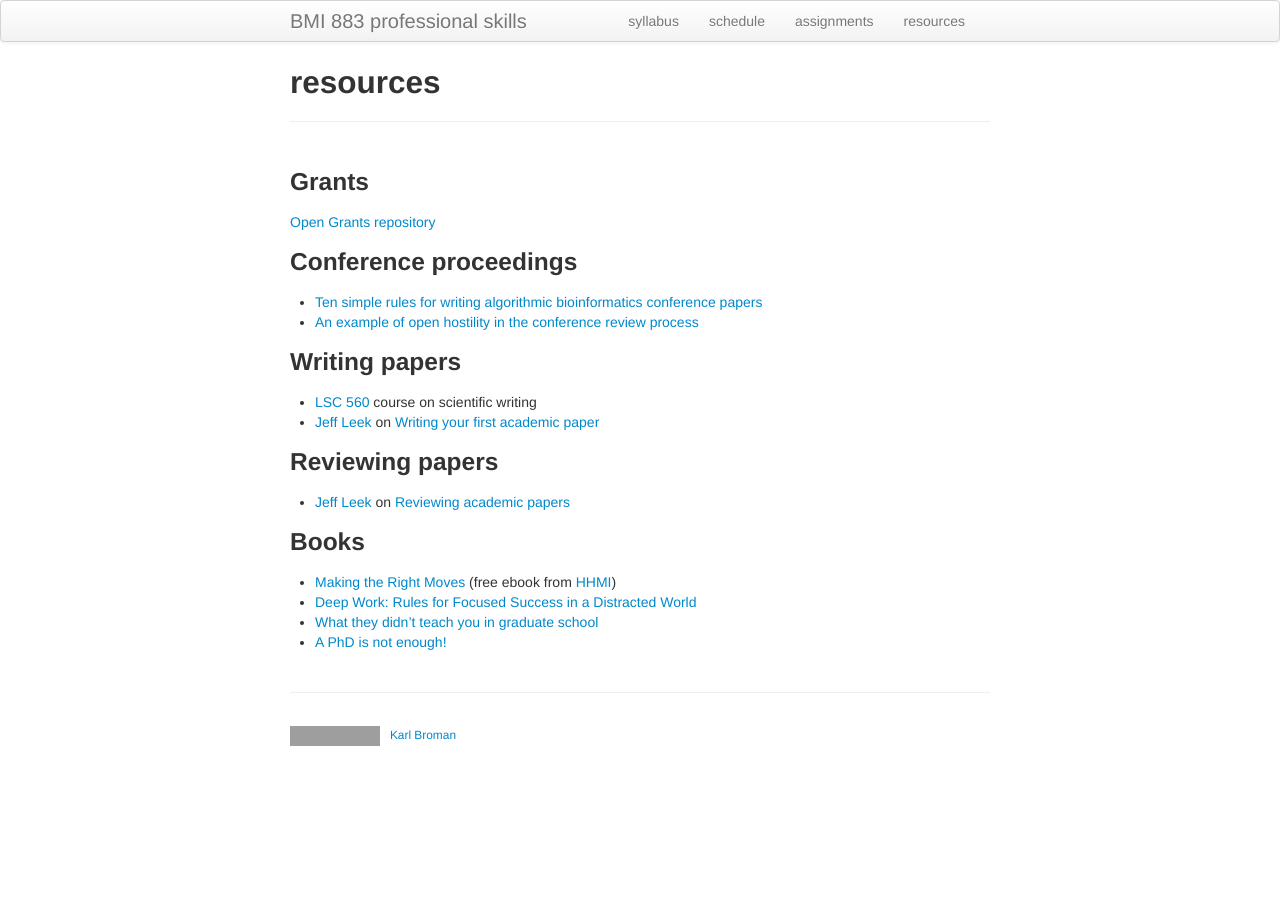
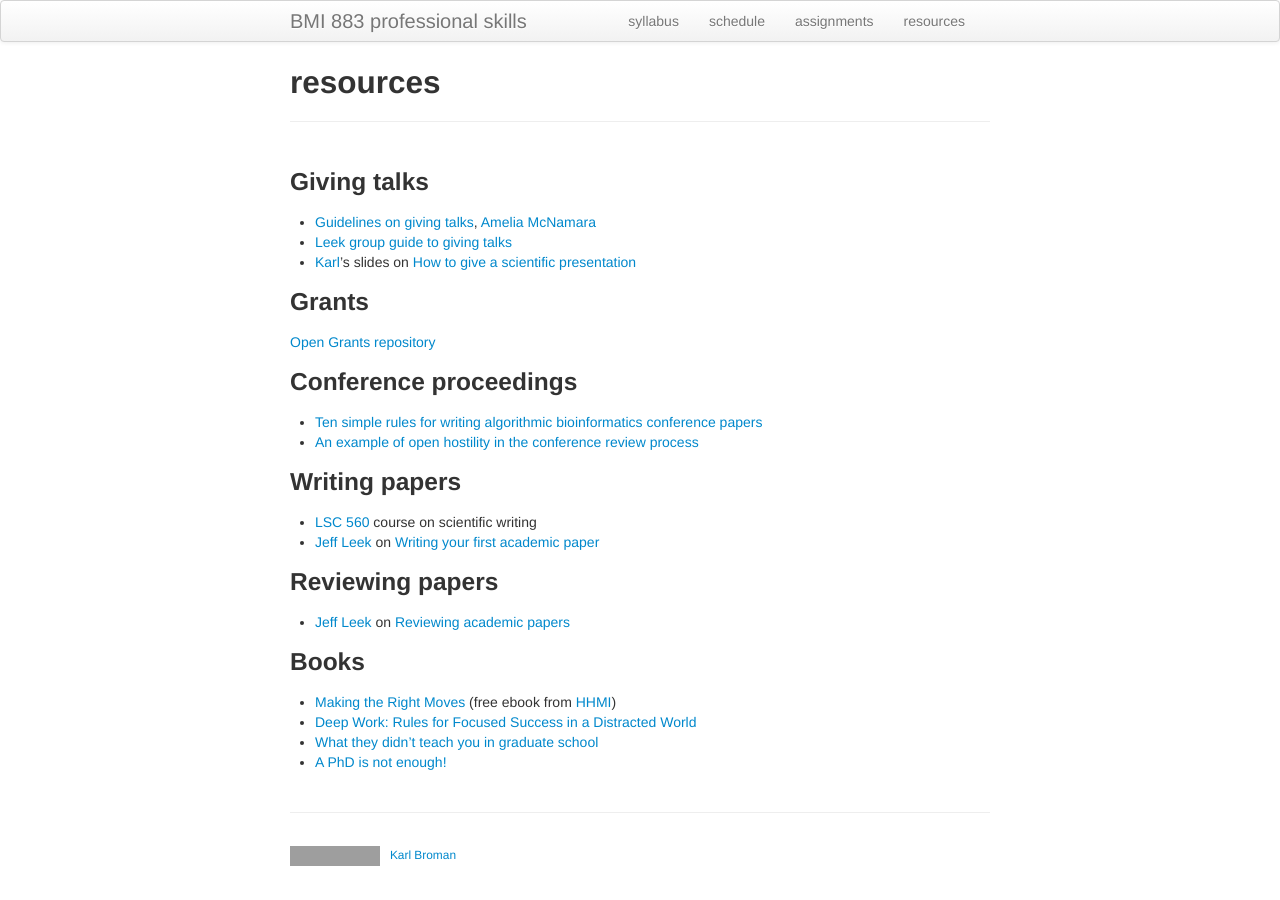
Before and after one commit to kbroman/BMI883, a Jekyll site: the page built from resources.md, in a window 1280 px wide. Built offline with Jekyll 4.4.1, drawn with Linux system fonts in a browser that asks for light colours; grey boxes are pictures that could not be loaded.

Commit message:
Add some resources on giving talks

```diff
--- a/resources.md
+++ b/resources.md
@@ -3,6 +3,15 @@ layout: page
 title: resources
 description: Resources for BMI 883, Biomedical data science professional skills
 ---
+
+### Giving talks
+
+- [Guidelines on giving
+  talks](https://www.amelia.mn/blog/misc/2020/04/16/presentations.html),
+  [Amelia McNamara](https://www.amelia.mn/)
+- [Leek group guide to giving
+  talks](https://github.com/jtleek/talkguide)
+- [Karl](https://kbroman.org)'s slides on [How to give a scientific presentation](https://www.biostat.wisc.edu/~kbroman/talks/giving_talks.pdf)
 
 ### Grants
 
```
